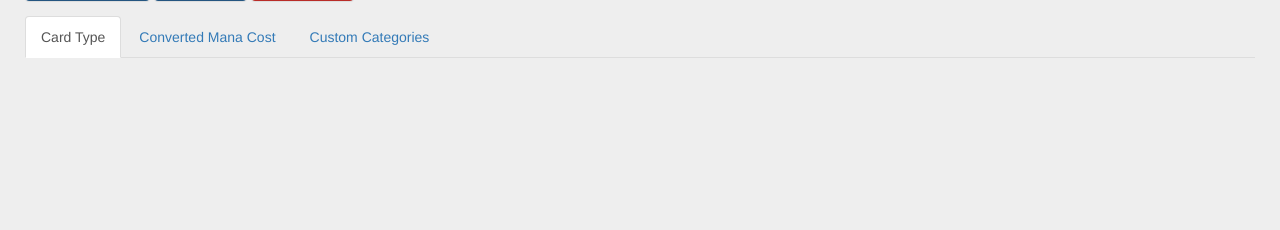
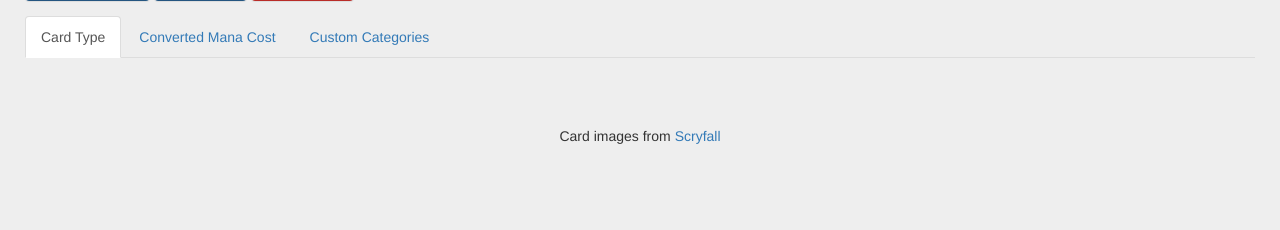
Before and after one commit to TheRealFlyingPotato/cs-4096, a Django app: template django_test/mtg/templates/mtg/editor.html in a window 1280 px wide. Shown: the part 402-632 px from the top of the page. Run offline with Django 3.2, Linux system fonts and the light colour scheme; the template is opened without the code that fills it, so the values that code supplies are empty; some libraries are stand-ins or nearby versions.

Commit message:
Added footer linking to Scryfall

```diff
--- a/django_test/mtg/templates/mtg/editor.html
+++ b/django_test/mtg/templates/mtg/editor.html
@@ -81,6 +81,14 @@
   </div>
   <button type="button" class="btn-primary" id="test">Test</button>
 
+  <br>
+  <!--<div class="fixed-bottom jumbotron">Card images from <a href="https://scryfall.com">Scryfall</a></div>-->
+  <footer class="page-footer blue">
+    <div class="container-fluid text-center text-md-left jumbotron">
+      Card images from <a href="https://scryfall.com/" target="_blank">Scryfall</a>
+    </div>
+  </footer>
+
 </body>
 
 {% endblock %}
```
Also changed, not shown: 1 other file.
